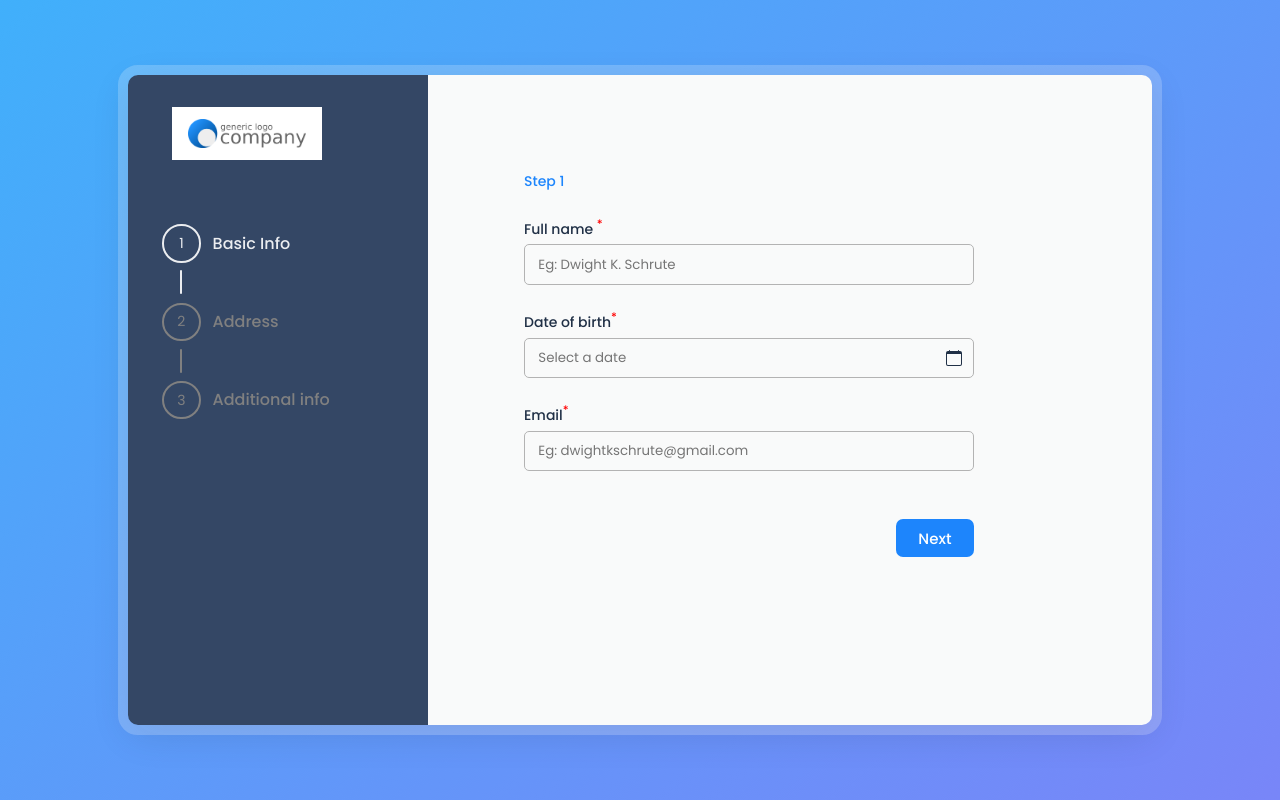
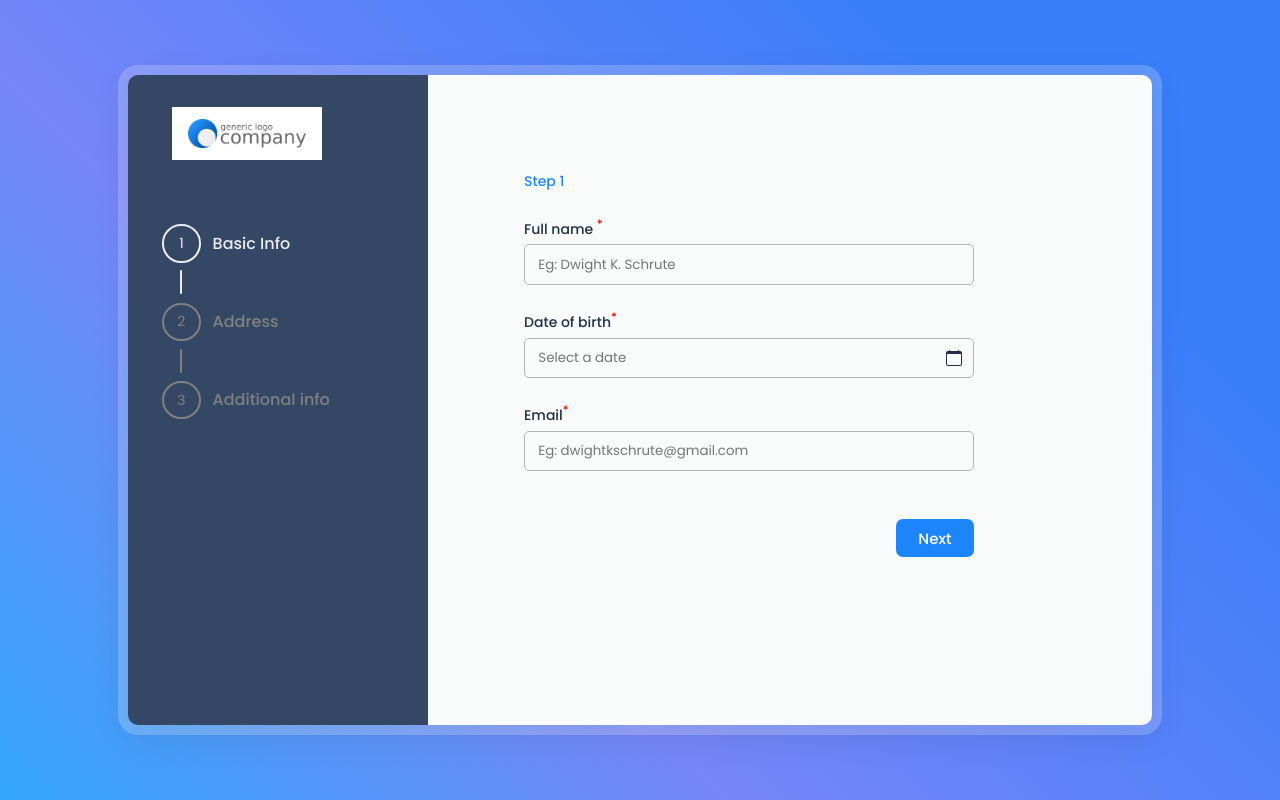
Before and after one commit to CHR-onicles/animated-stepper-form, a React (Vite) app: page / in a window 1280 px wide. Built offline with nearby package versions, Linux system fonts and the light colour scheme.

Commit message:
styling: Reimplemented gradient animation with `@property` rule

```diff
--- a/src/pages/Home/Home.styled.ts
+++ b/src/pages/Home/Home.styled.ts
@@ -1,4 +1,4 @@
-import styled from "styled-components";
+import styled, { keyframes } from "styled-components";
 
 import {
   alignItemsCenter,
@@ -11,11 +11,35 @@ import {
   pseudo,
   rem,
   size,
-  spin,
 } from "@styles/Utilities.styled";
 
 
+const customSpin = keyframes`
+  50% {
+    --color-3: #1a81fb;
+--color-1: #3cb3fb;
+--color-2: #8d76f7;
+  }
+`;
+
 export const StyledHome = styled.section`
+  @property --color-1 {
+    syntax: "<color>";
+    inherits: true;
+    initial-value: #1a81fb;
+  }
+
+  @property --color-2 {
+    syntax: "<color>";
+    inherits: true;
+    initial-value: #3cb3fb;
+  }
+  @property --color-3 {
+    syntax: "<color>";
+    inherits: true;
+    initial-value: #8d76f7;
+  }
+
   position: relative;
   ${flexCenter}
   height: 100vh;
@@ -23,11 +47,15 @@ export const StyledHome = styled.section`
 
   &::before {
     ${pseudo}
-    width: 200vw;
-    height: 400vh;
-    background: linear-gradient(45deg, #1a81fb 0%, #3cb3fb 30%, #8d76f7 80%);
+    inset: 0;
+    background: linear-gradient(
+      45deg,
+      var(--color-1) 0%,
+      var(--color-2) 35%,
+      var(--color-3) 80%
+    );
     z-index: -1;
-    animation: ${spin} 20s linear infinite;
+    animation: ${customSpin} 15s linear infinite;
   }
 
   .content {
```
